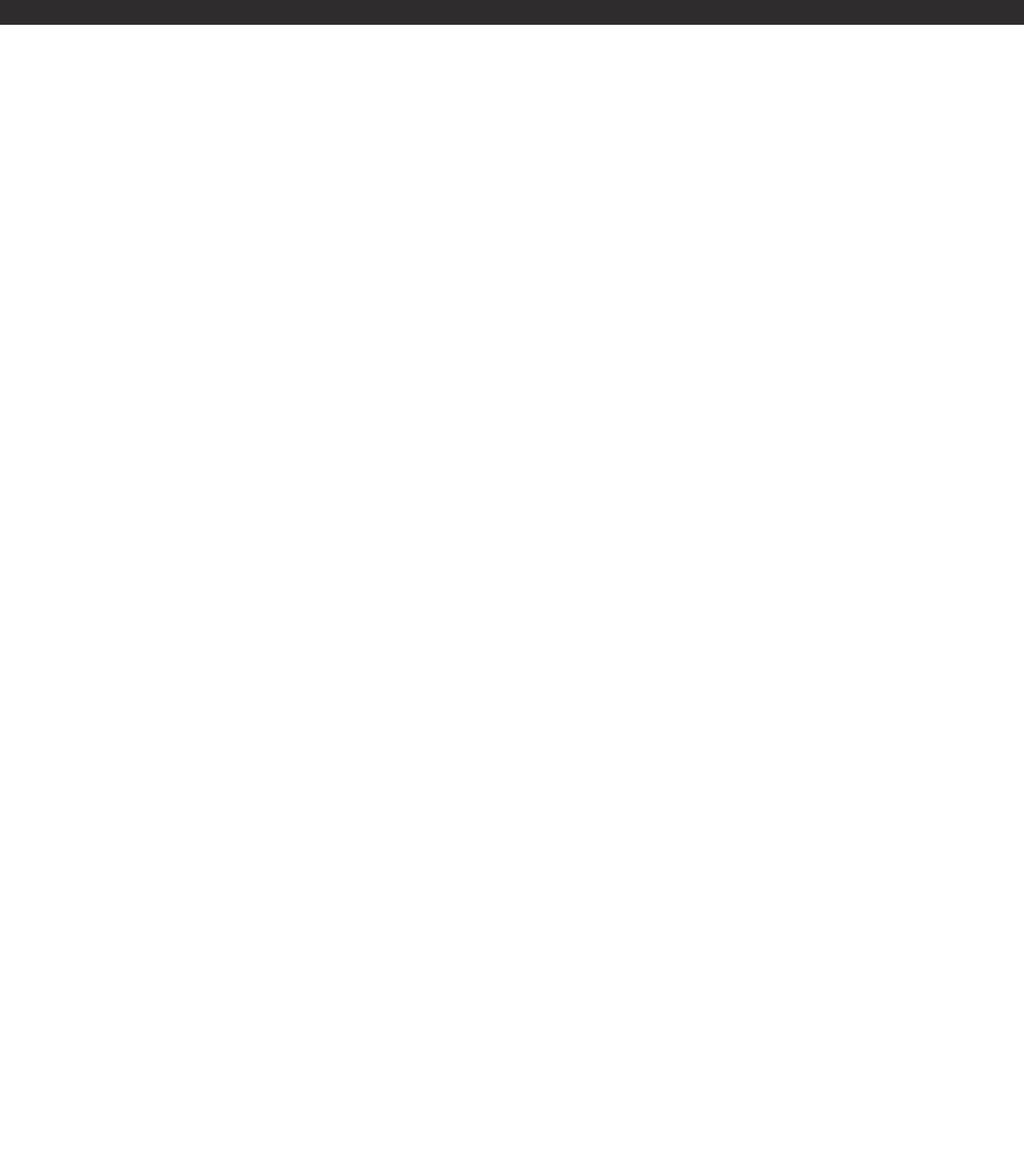
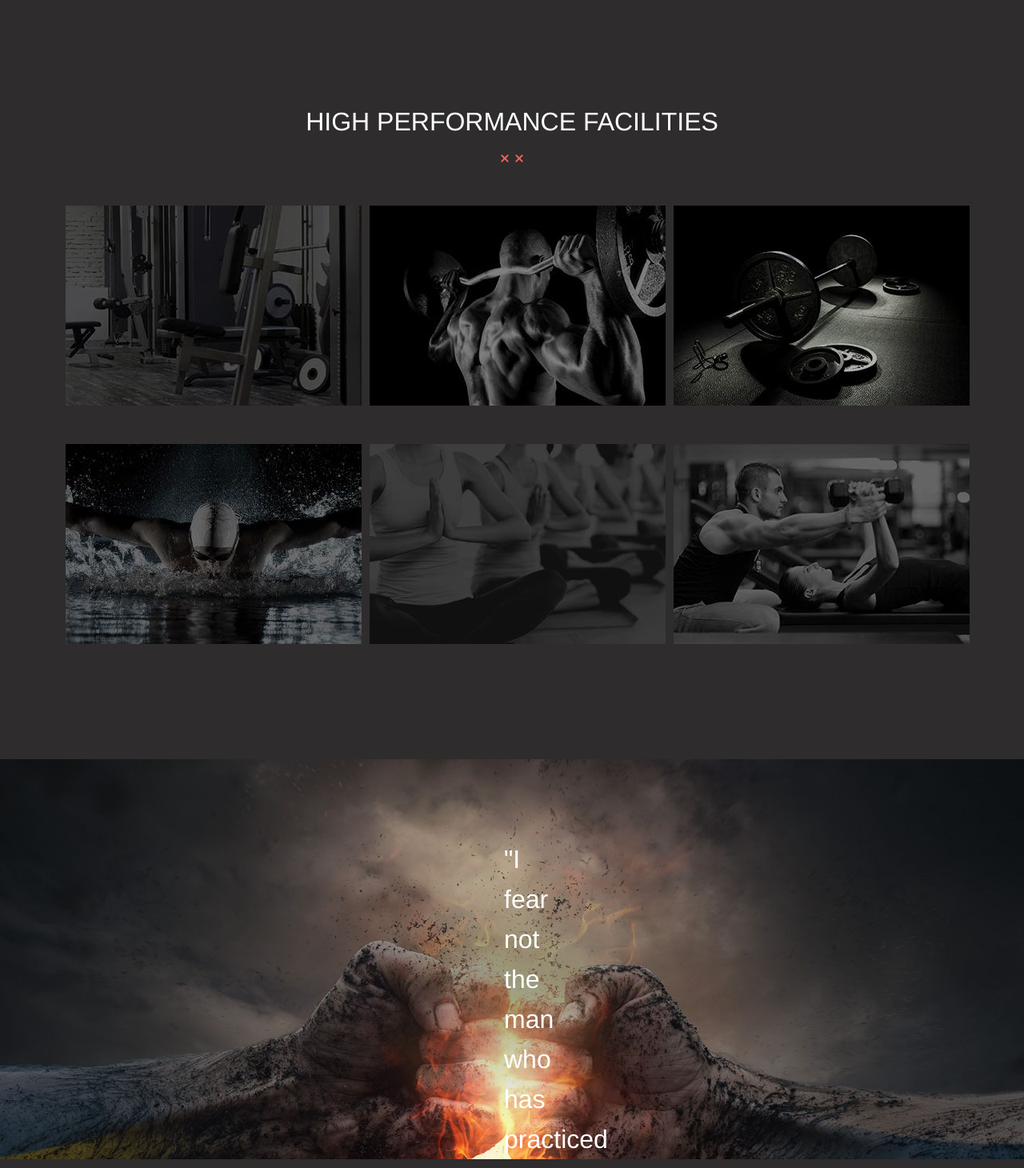
Before and after one commit to grada92/proj-html-vuejs, a Vue app: page / in a window 1280 px wide. Shown: the part 2600-4060 px from the top of the page at 80% size. Before the commit the page ends 2631 px from the top, so only its background shows below. Built offline with nearby package versions, Linux system fonts and the light colour scheme.

Commit message:
add details Gym Component

```diff
--- a/src/components/GymComponent.vue
+++ b/src/components/GymComponent.vue
@@ -1,5 +1,71 @@
 <template>
-  <div></div>
+  <div class="box-gym py-5">
+    <div class="container-md py-5 text-center">
+      <h2>HIGH PERFORMANCE FACILITIES</h2>
+
+      <img src="@/assets/images/divider-xx-red.png" alt="divider-xx">
+
+      <div class="row pt-5">
+        <div class="col-4"> <!--Card 1-->
+          <img src="@/assets/images/home-image1.jpg" alt="image1">
+
+        </div>
+
+        <div class="col-4"> <!--Card 2-->
+          <img src="@/assets/images/home-image2.jpg" alt="image2">
+
+        </div>
+
+        <div class="col-4"> <!--Card 3-->
+          <img src="@/assets/images/home-image3.jpg" alt="image3">
+
+        </div>
+
+      </div>
+
+      <div class="row py-5">
+        <div class="col-4"> <!--Card 4-->
+          <img src="@/assets/images/home-image4.jpg" alt="image4">
+
+        </div>
+
+        <div class="col-4"> <!--Card 5-->
+          <img src="@/assets/images/home-image54.jpg" alt="image5">
+
+        </div>
+
+        <div class="col-4"> <!--Card 6-->
+          <img src="@/assets/images/home-image6.jpg" alt="image6">
+
+        </div>
+
+      </div>
+
+    </div>
+    <div class="box-text py-5">
+      <!--Add Background Image-->
+      <div class="box-img">
+        <div class="row">
+
+          <div class="col-12 text-center">
+            <div class="title">
+              <!---Add Title--->
+              <h2>"I fear not the man who has practiced 10,000 kicks once , but i fear the man who has practiced one kick 10,000 times"</h2>
+              <img src="@/assets/images/divider-white-xx.png" alt="divider-xx-white">
+              <h5>BRUCE LEE &#8226; QUOTE OF THE DAY</h5>
+            </div>
+
+          </div>
+        </div>
+
+      </div>
+
+    </div>
+
+
+  </div>
+
+
 </template>
 
 <script>
@@ -8,6 +74,25 @@ name: 'GymComponent'
 }
 </script>
 
-<style>
+<style lang="scss" scoped>
+.box-gym {
+  background-color: #2e2c2c;
+  h2 {
+    line-height: 50px;
+    color: white;
+  }
+  h5 {
+    padding-top: 30px;
+  }
+}
 
+.title {
+  padding: 100px 630px;
+  color:white
+}
+.box-img {
+  background-image: url(@/assets/images/home-testimonial-bg.jpg);
+  height: 500px;
+  background-size: cover;
+}
 </style>
```
